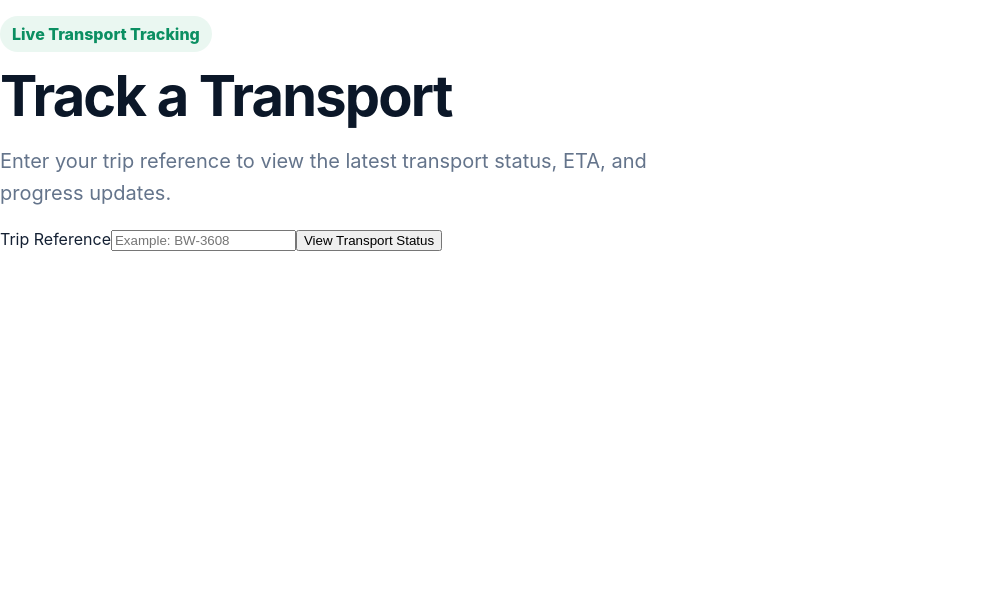
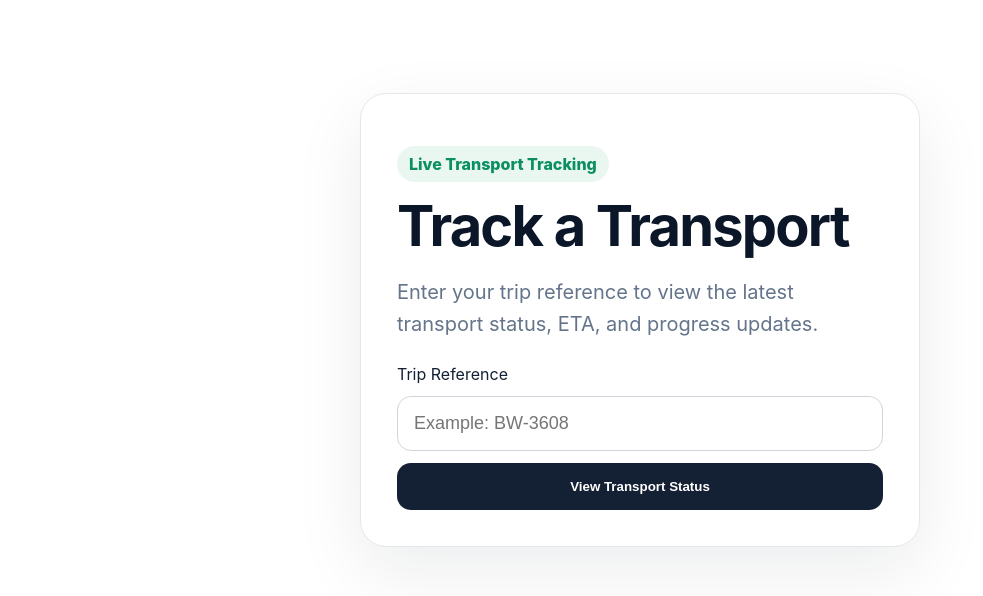
Before and after one commit to CJay37/anchorway, a Next.js app: page /tracking in a window 1280 px wide. Shown: the top 596 px of the page, without its empty margins (0-983 px from the left). Built offline with nearby package versions, Linux system fonts and the light colour scheme.

Commit message:
create tracking search page

```diff
--- a/app/globals.css
+++ b/app/globals.css
@@ -169,3 +169,43 @@ border-radius: 999px;
 background: linear-gradient(90deg, #60a5fa, #22c55e);
 transition: width 0.4s ease;
 }
+.trackingSearchPage {
+min-height: 80vh;
+display: flex;
+align-items: center;
+justify-content: center;
+padding: 40px 20px;
+}
+
+.trackingSearchCard {
+width: 100%;
+max-width: 560px;
+background: white;
+border: 1px solid #e5e7eb;
+border-radius: 26px;
+padding: 36px;
+box-shadow: 0 24px 70px rgba(15, 23, 42, 0.08);
+}
+
+.trackingSearchForm {
+display: grid;
+gap: 12px;
+margin-top: 24px;
+}
+
+.trackingSearchForm input {
+padding: 16px;
+border-radius: 14px;
+border: 1px solid #d1d5db;
+font-size: 18px;
+}
+
+.trackingSearchForm button {
+padding: 16px;
+border: none;
+border-radius: 14px;
+background: #142033;
+color: white;
+font-weight: 700;
+cursor: pointer;
+}
```
